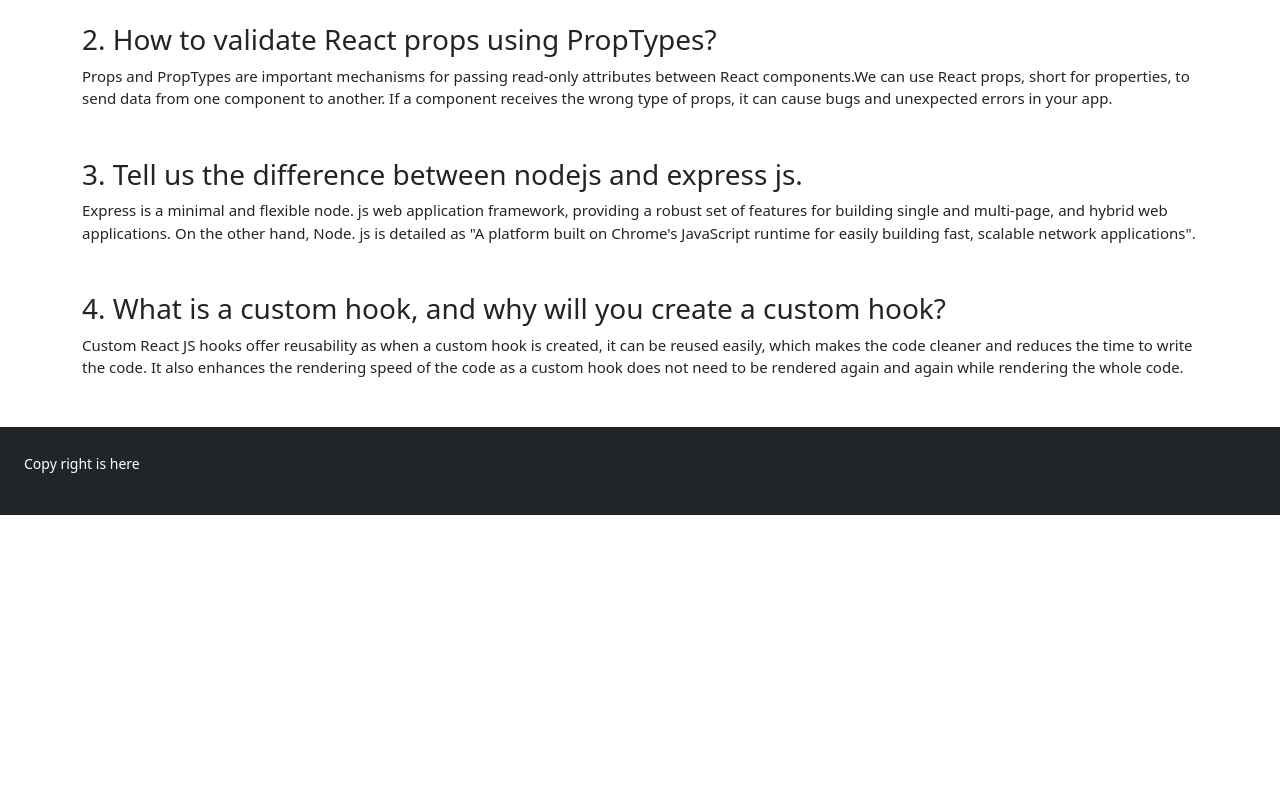
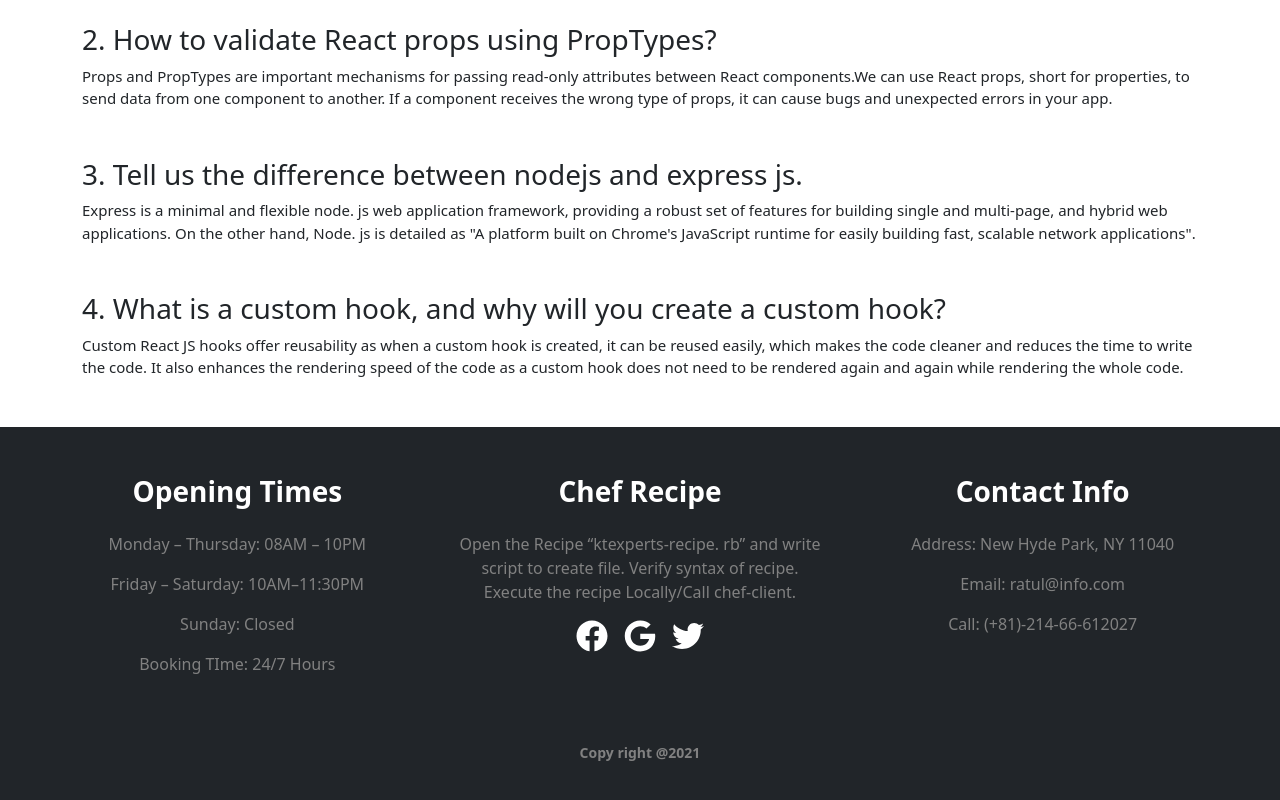
Before and after one commit to imranahmed20/chef-recipe-client, a React (Vite) app: page /blog in a window 1280 px wide. Shown: the part 302-1102 px from the top of the page. Before the commit the page ends 817 px from the top, so only its background shows below. Built offline with nearby package versions, Linux system fonts and the light colour scheme; no server answers.

Commit message:
footer added

```diff
--- a/src/Component/Home/Home.jsx
+++ b/src/Component/Home/Home.jsx
@@ -3,6 +3,7 @@ import Banner from '../Page/Banner/Banner';
 import CardDetail from '../Page/CardDetail/CardDetail';
 import { useLoaderData } from 'react-router-dom';
 import Category from '../Page/Category/Category';
+import Food from '../Page/Food/Food';
 
 
 const Home = () => {
@@ -17,6 +18,12 @@ const Home = () => {
                     categories.map(chef => <Category key={chef.id} chef={chef}></Category>)
                 }
             </div>
+
+            <div className="row row-cols-md-3 row-cols-sm-1 g-4 mb-3">
+                {
+                    categories.map(food => <Food key={food.id} food={food}></Food>)
+                }
+            </div>
         </div>
     );
 };
--- /dev/null
+++ b/src/Component/Page/Food/Food.jsx
@@ -0,0 +1,15 @@
+import React from 'react';
+
+const Food = ({ food }) => {
+    console.log(food)
+    return (
+        <div>
+            <div className='card col'>
+                <h1>food</h1>
+
+            </div>
+        </div>
+    );
+};
+
+export default Food;
--- /dev/null
+++ b/src/Component/Share/Footer/Footer.css
@@ -0,0 +1,4 @@
+.footer-detail {
+    font-weight: 500;
+    color: #818181;
+}
--- a/src/Component/Share/Footer/Footer.jsx
+++ b/src/Component/Share/Footer/Footer.jsx
@@ -1,9 +1,38 @@
 import React from 'react';
+import './Footer.css'
+import { FaGoogle, FaTwitter, FaFacebook } from 'react-icons/fa';
 
 const Footer = () => {
     return (
-        <div className='bg-dark text-white p-4 mb-0'>
-            <p><small>Copy right is here</small></p>
+        <div className='bg-dark text-white p-5 mb-0'>
+            <div className='row row-cols-1 row-cols-md-3'>
+                <div className="col text-center">
+                    <h3 className='fw-bold'>Opening Times</h3>
+                    <div className='mt-4'>
+                        <p className='footer-detail'>Monday – Thursday: 08AM – 10PM</p>
+                        <p className='footer-detail'>Friday – Saturday: 10AM–11:30PM</p>
+                        <p className='footer-detail'>Sunday: Closed</p>
+                        <p className='footer-detail'>Booking TIme: 24/7 Hours</p>
+                    </div>
+                </div>
+                <div className="col text-center">
+                    <h3 className='fw-bold mb-4'>Chef Recipe</h3>
+                    <p className='footer-detail'>Open the Recipe “ktexperts-recipe. rb” and write script to create file. Verify syntax of recipe. Execute the recipe Locally/Call chef-client.</p>
+                    <div className='mb-3'>
+                        <FaFacebook className='me-3' style={{ fontSize: '2rem' }}></FaFacebook>
+                        <FaGoogle className='me-3' style={{ fontSize: '2rem' }}></FaGoogle>
+                        <FaTwitter style={{ fontSize: '2rem' }}></FaTwitter>
+
+                    </div>
+                </div>
+                <div className="col text-center">
+                    <h3 className='fw-bold mb-4'>Contact Info</h3>
+                    <p className='footer-detail'>Address: New Hyde Park, NY 11040</p>
+                    <p className='footer-detail'>Email: ratul@info.com</p>
+                    <p className='footer-detail'>Call: (+81)-214-66-612027</p>
+                </div>
+            </div>
+            <p className='footer-detail text-center mt-5 fw-semibold'><small>Copy right  @2021</small></p>
         </div>
     );
 };
```
Also changed, not shown: src/Component/Page/OtherSection/OtherSection.jsx (added, +11 -0 lines), src/images/banner-2.jpg (added).
